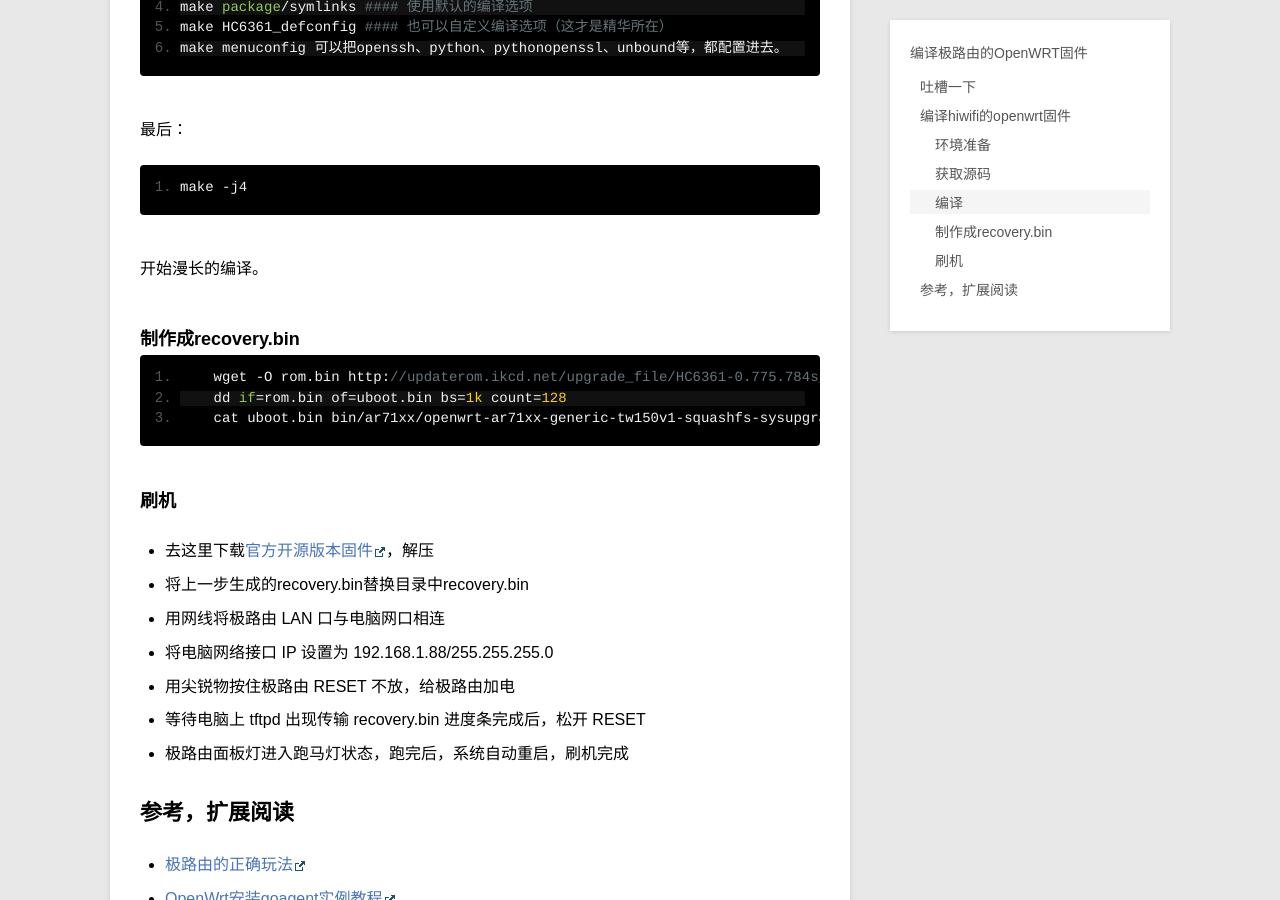
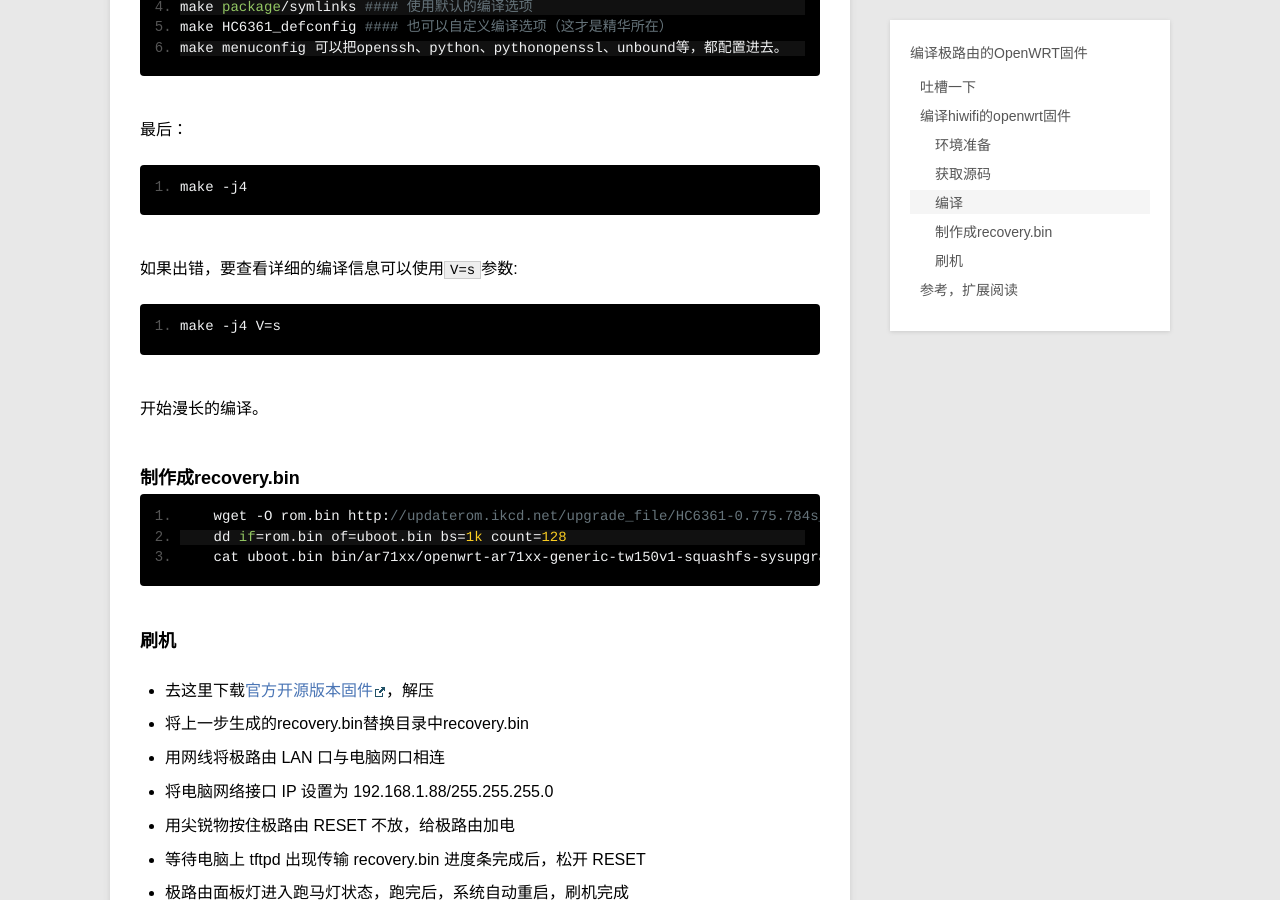
Before and after one commit to xapool/xapool.github.com, a Jekyll site: the page built from _posts/blog/2013-11-12-openwrt-for-hiwifi.md, in a window 1280 px wide and 900 px high, scrolled down 1206 px. Built offline with Jekyll 4.4.1, drawn with Linux system fonts in a browser that asks for light colours; Markdown is read by kramdown in place of the engine named in the settings.

Commit message:
update article

```diff
--- a/_posts/blog/2013-11-12-openwrt-for-hiwifi.md
+++ b/_posts/blog/2013-11-12-openwrt-for-hiwifi.md
@@ -39,6 +39,10 @@ description: 虽然被坑了，看习惯了塑料外壳的个子老大的路由
 
     make -j4
 
+如果出错，要查看详细的编译信息可以使用`V=s`参数:
+
+    make -j4 V=s
+
 开始漫长的编译。
 ### 制作成recovery.bin
         wget -O rom.bin http://updaterom.ikcd.net/upgrade_file/HC6361-0.775.784s_130802-131633-96d56f0c
```
